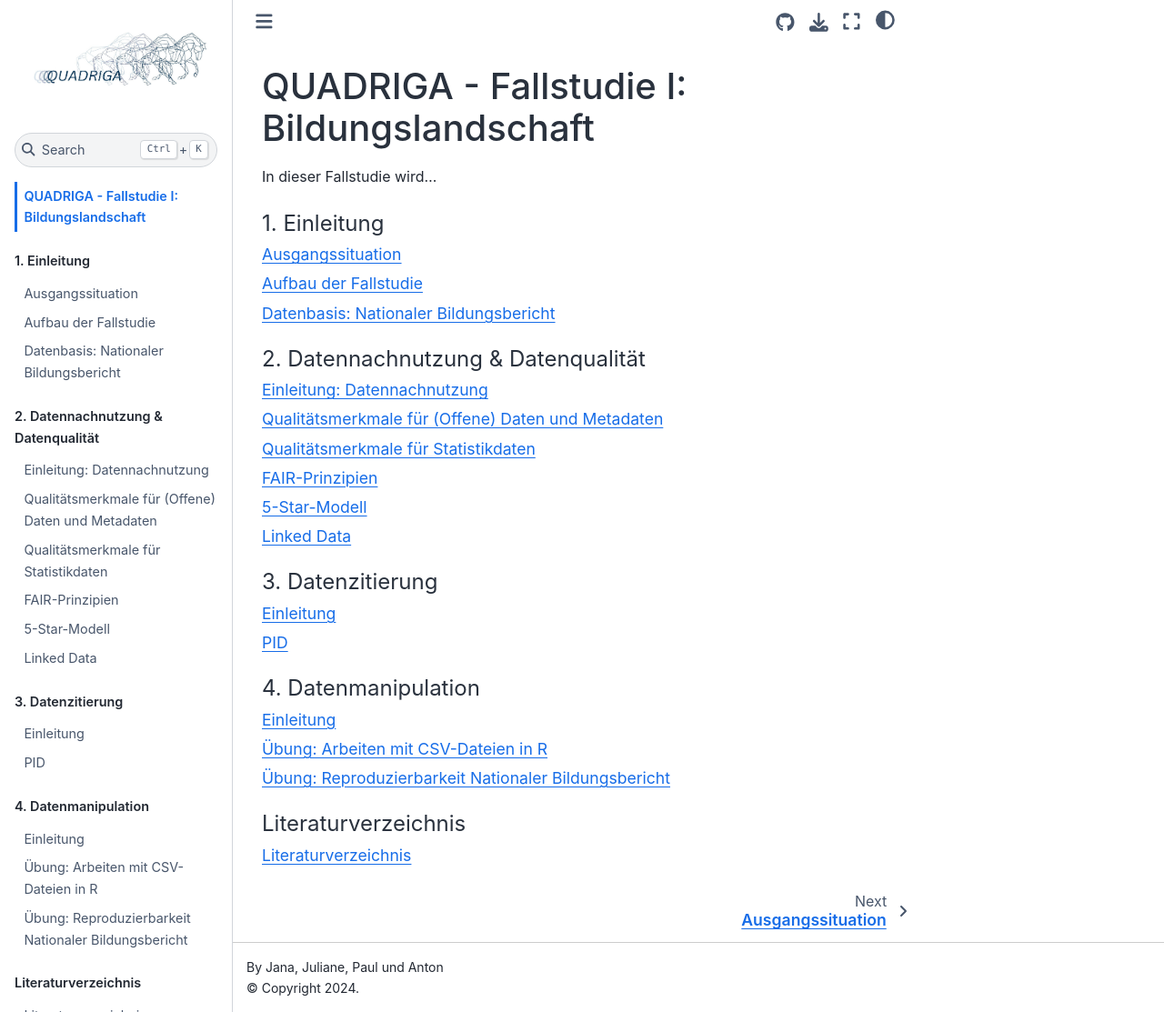
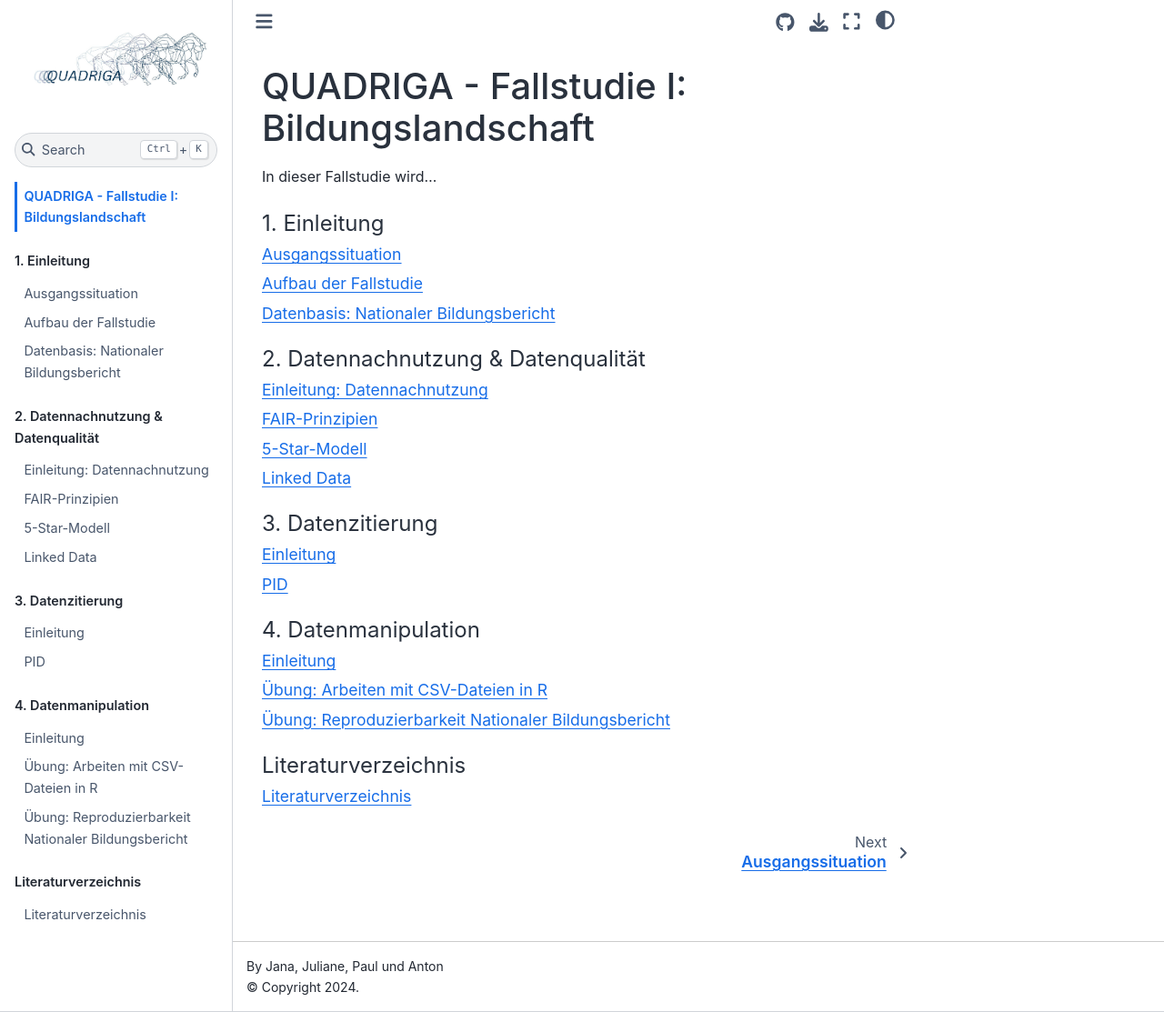
Before and after one commit to quadriga-dk/Tabelle-Fallstudie-1, a Jupyter Book: the page built from Markdown/Intro.md, in a window 1280 px wide and 1113 px high. Shown: the whole window at 91% size. Built offline with Jupyter Book 1.0.4 settings and Sphinx 7.4.7 and the Sphinx Book theme 1.1.4, drawn with Linux system fonts in a browser that asks for light colours.

Commit message:
Update _toc.yml
Verweis auf Qualitätsdateien löschen

```diff
--- a/_toc.yml
+++ b/_toc.yml
@@ -12,8 +12,6 @@ parts:
   - caption: 2. Datennachnutzung & Datenqualität
     chapters:
     - file: Markdown/Einleitung_Datennachnutzung
-    - file: Markdown/Qualitätsmerkmale_Offene_Daten
-    - file: Markdown/Qualitätsmerkmale_Statistikdaten
     - file: Markdown/Fair_Prinzipien
     - file: Markdown/5_Star_Model
     - file: Markdown/Linked_Data
```
